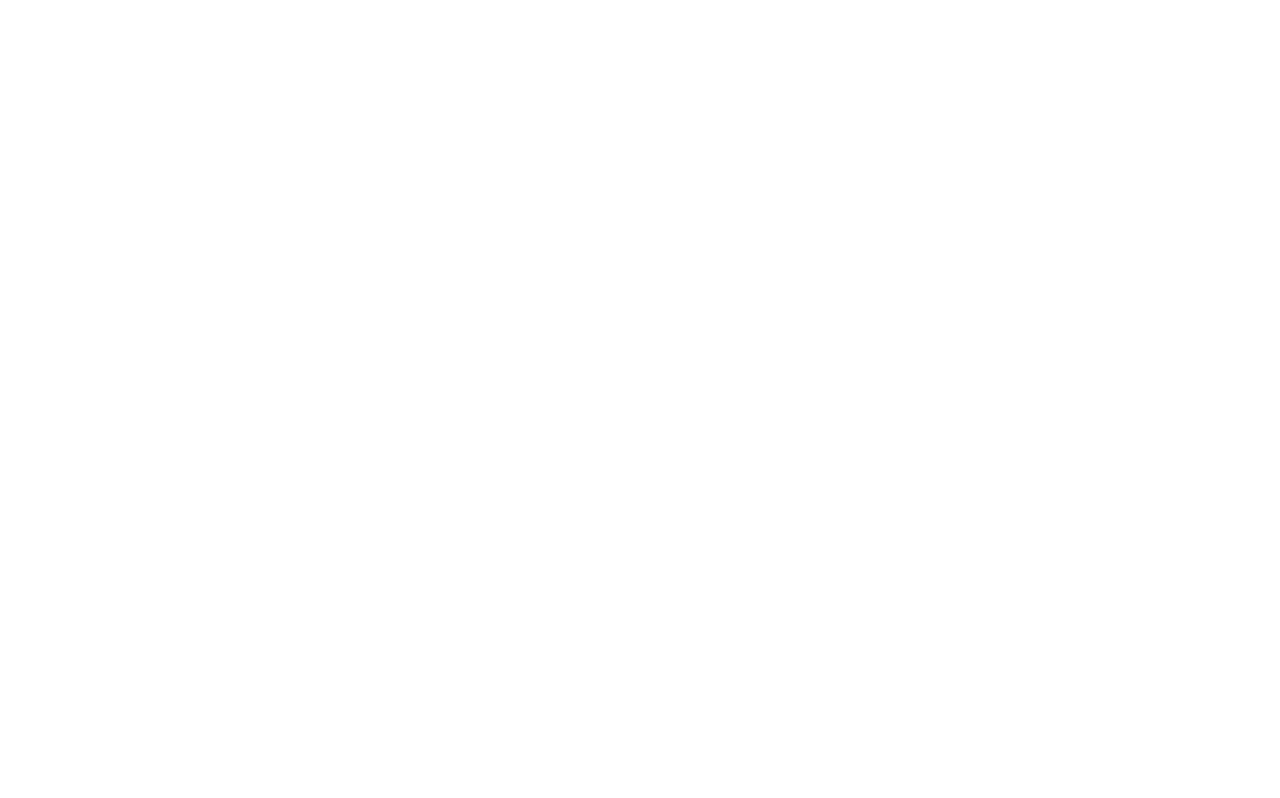
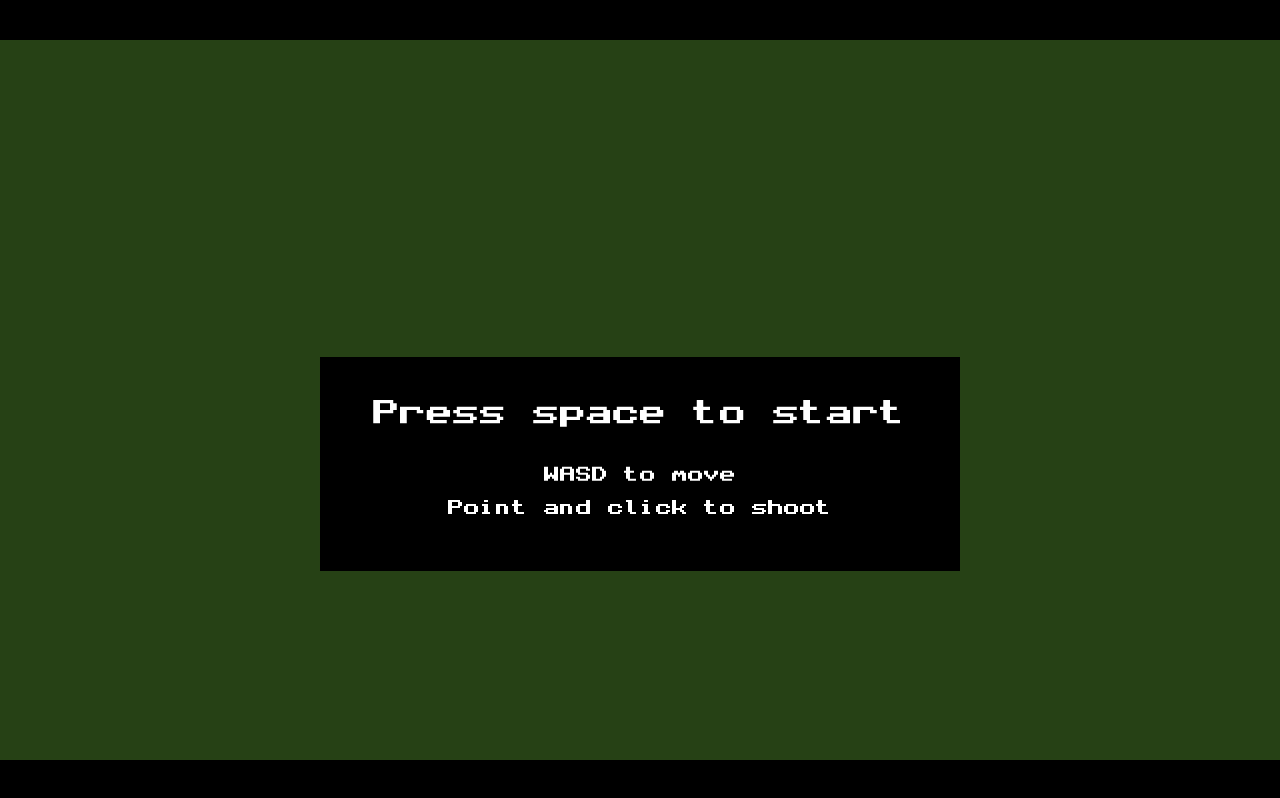
Before and after one commit to MarkyMan4/miducro, a plain HTML site: page index.html in a window 1280 px wide. Drawn offline with Linux system fonts and the light colour scheme; the site is published under a folder, as on GitHub Pages, so addresses that start at the root find nothing.

Commit message:
update assets reference

```diff
--- a/index.html
+++ b/index.html
@@ -4,8 +4,8 @@
     <meta charset="UTF-8" />
     <meta name="viewport" content="width=device-width, initial-scale=1.0" />
     <title>miducro</title>
-    <script type="module" crossorigin src="/assets/index-DvWpQ-J-.js"></script>
-    <link rel="stylesheet" crossorigin href="/assets/index-C2LRc8eQ.css">
+    <script type="module" crossorigin src="./assets/index-DvWpQ-J-.js"></script>
+    <link rel="stylesheet" crossorigin href="./assets/index-C2LRc8eQ.css">
   </head>
   <body>
   </body>
```
